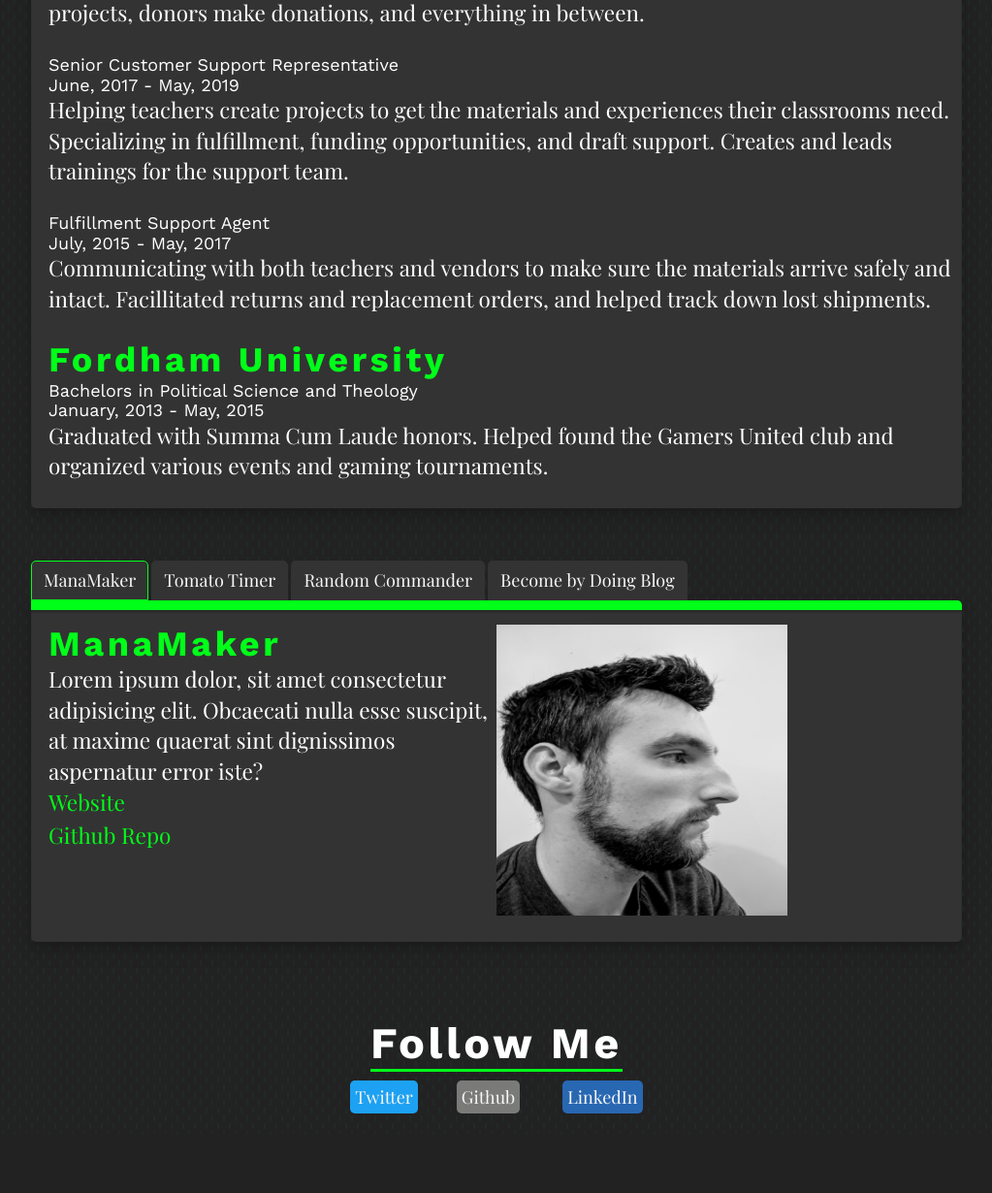
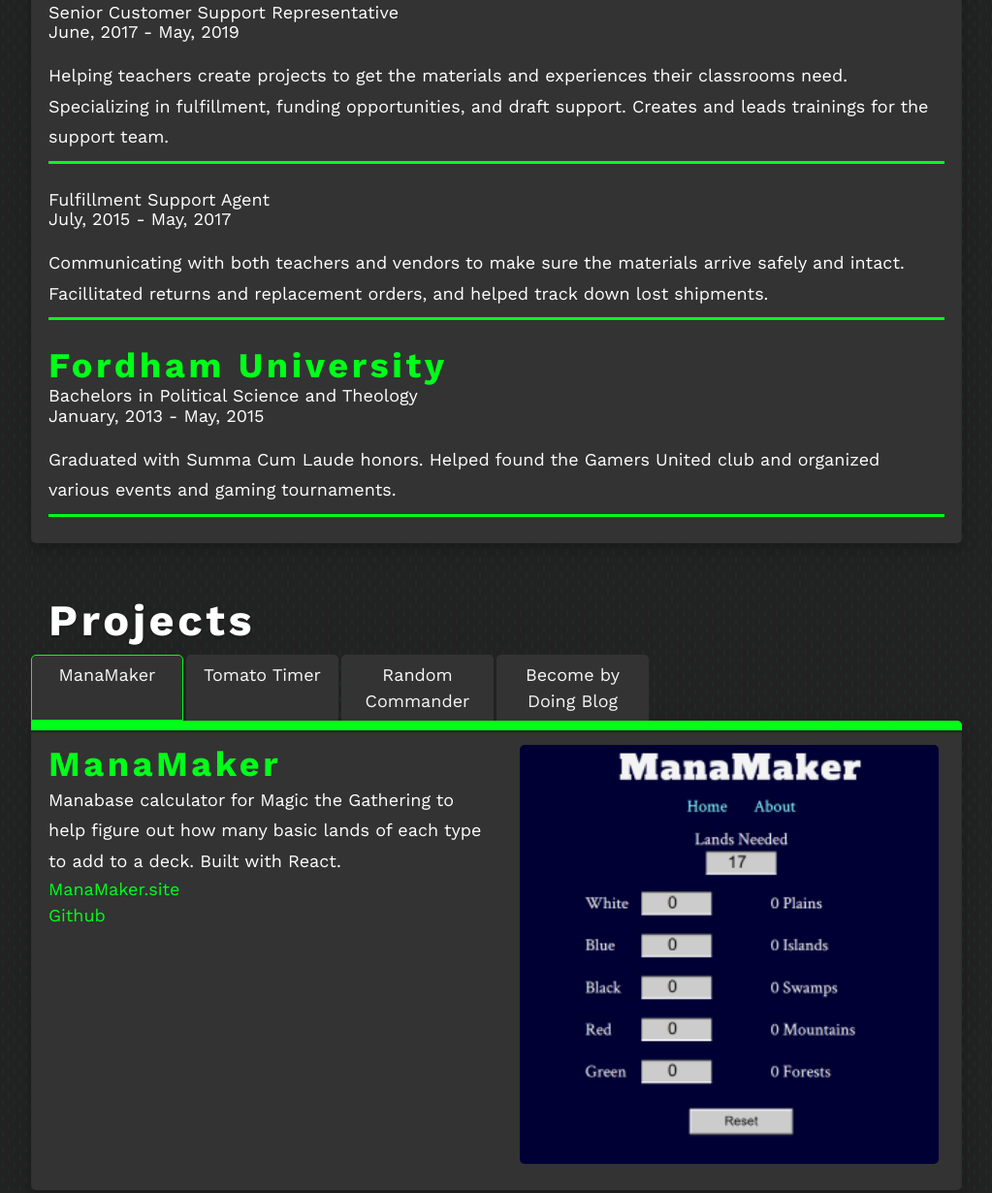
Before and after one commit to wdluft/personal-portfolio-gatsby, a Gatsby site: page /about in a window 1280 px wide. Shown: the part 890-2120 px from the top of the page at 97% size, without its empty margins (128-1151 px from the left). Before the commit the page ends 2059 px from the top, so only its background shows below. Built offline with nearby package versions, Linux system fonts and the light colour scheme; Gatsby itself is replaced by a stand-in of ours; a web font is replaced by a local one.

Commit message:
Added media queries and styles for about page components. Added photos and descriptions for projects component

```diff
--- a/src/components/about-page/aboutIntro.js
+++ b/src/components/about-page/aboutIntro.js
@@ -57,9 +57,8 @@
   }
 
   p {
-    font-size: var(--mediumFontSize);
-    line-height: 1.75rem;
     padding-left: 1rem;
+    padding-right: 1rem;
   }
 
   a {
@@ -69,4 +68,21 @@
       color: var(--tertiary-2);
     }
   }
+
+  /* small/mobile */
+  @media (max-width: 640px) {
+    grid-template-columns: 1fr;
+
+    img {
+      display: none;
+    }
+  }
+  /* medium/tablet */
+  @media (max-width: 768px) {
+    /* nothing right now */
+  }
+  /* large/tablet */
+  @media (max-width: 1024px) {
+    margin: 0 1rem 2rem;
+  }
 `
--- a/src/components/about-page/aboutResume.js
+++ b/src/components/about-page/aboutResume.js
@@ -27,4 +27,18 @@
   box-shadow: inset 0 2px 2px rgba(0, 0, 0, 0.25), var(--elevation-3);
   border-top: var(--tertiary-3) solid 10px;
   margin-bottom: 3rem;
+
+  /* small/mobile */
+  @media (max-width: 640px) {
+    /* nothing right now */
+  }
+  /* medium/tablet */
+  @media (max-width: 768px) {
+    /* nothing right now */
+  }
+  /* large/tablet */
+  @media (max-width: 1024px) {
+    /* nothing right now */
+    margin: 0 1rem 2rem;
+  }
 `
--- a/src/components/about-page/projectsTab.js
+++ b/src/components/about-page/projectsTab.js
@@ -1,7 +1,10 @@
 import React from 'react'
 import { Tab, Tabs, TabList, TabPanel } from 'react-tabs'
 import 'react-tabs/style/react-tabs.css'
-import headshot from '../../images/headshot.jpg'
+import blogImg from '../../images/become-by-doing 1.jpg'
+import randomCommanderImg from '../../images/randomcommander 1.jpg'
+import ManamakerImg from '../../images/manamaker 1.jpg'
+import tomatoTimerImg from '../../images/tomato-timer 1.jpg'
 import styled from 'styled-components'
 
 const ProjectsTab = () => {
@@ -20,26 +23,26 @@
             <div className="tabPannel__project-info">
               <h3>ManaMaker</h3>
               <p>
-                Lorem ipsum dolor, sit amet consectetur adipisicing elit.
-                Obcaecati nulla esse suscipit, at maxime quaerat sint
-                dignissimos aspernatur error iste?
+                Manabase calculator for Magic the Gathering to help figure out
+                how many basic lands of each type to add to a deck. Built with
+                React.
               </p>
               <a
                 href="https://manamaker.site"
                 target="_blank"
                 rel="noopener noreferrer"
               >
-                Website
+                ManaMaker.site
               </a>
               <a
                 href="https://github.com/wdluft/manamaker-version-2"
                 target="_blank"
                 rel="noopener noreferrer"
               >
-                Github Repo
+                Github
               </a>
             </div>
-            <img src={headshot} alt="Project" />
+            <img src={ManamakerImg} alt="ManaMaker" />
           </TabPannelWrapper>
         </TabPanel>
         <TabPanel>
@@ -47,26 +50,25 @@
             <div className="tabPannel__project-info">
               <h3>Tomato Timer</h3>
               <p>
-                Lorem ipsum dolor, sit amet consectetur adipisicing elit.
-                Obcaecati nulla esse suscipit, at maxime quaerat sint
-                dignissimos aspernatur error iste?
+                Pomodoro timer to set times to focus and take breaks while
+                working. Built with React.
               </p>
               <a
                 href="https://mystifying-heisenberg-8bc659.netlify.com/"
                 target="_blank"
                 rel="noopener noreferrer"
               >
-                Website
+                Mystifying-heisenberg-8bc659.netlify.com/
               </a>
               <a
                 href="https://github.com/wdluft/tomato-timer"
                 target="_blank"
                 rel="noopener noreferrer"
               >
-                Github Repo
+                Github
               </a>
             </div>
-            <img src={headshot} alt="Project" />
+            <img src={tomatoTimerImg} alt="Tomato Timer" />
           </TabPannelWrapper>
         </TabPanel>
         <TabPanel>
@@ -74,53 +76,49 @@
             <div className="tabPannel__project-info">
               <h3>Random Commander</h3>
               <p>
-                Lorem ipsum dolor, sit amet consectetur adipisicing elit.
-                Obcaecati nulla esse suscipit, at maxime quaerat sint
-                dignissimos aspernatur error iste?
+                App to get a random legengary creature card from Magic the
+                Gathering to build a commander deck around. Built with vanilla
+                JavaScript, using the Scryfall API.
               </p>
               <a
                 href="https://randomcommander.com/"
                 target="_blank"
                 rel="noopener noreferrer"
               >
-                Website
+                RandomCommander.com
               </a>
               <a
                 href="https://github.com/wdluft/randomcommander"
                 target="_blank"
                 rel="noopener noreferrer"
               >
-                Github Repo
+                Github
               </a>
             </div>
-            <img src={headshot} alt="Project" />
+            <img src={randomCommanderImg} alt="Random Commander" />
           </TabPannelWrapper>
         </TabPanel>
         <TabPanel>
           <TabPannelWrapper>
             <div className="tabPannel__project-info">
               <h3>Become by Doing Blog</h3>
-              <p>
-                Lorem ipsum dolor, sit amet consectetur adipisicing elit.
-                Obcaecati nulla esse suscipit, at maxime quaerat sint
-                dignissimos aspernatur error iste?
-              </p>
+              <p>Personal blog built using Gatsby and React.</p>
               <a
                 href="https://becomebydoing.me"
                 target="_blank"
                 rel="noopener noreferrer"
               >
-                Website
+                BecomebyDoing.me
               </a>
               <a
                 href="https://github.com/wdluft/become-by-doing-blog"
                 target="_blank"
                 rel="noopener noreferrer"
               >
-                Github Repo
+                Github
               </a>
             </div>
-            <img src={headshot} alt="Project" />
+            <img src={blogImg} alt="Become by Doing blog" />
           </TabPannelWrapper>
         </TabPanel>
       </Tabs>
@@ -135,6 +133,21 @@
     border: none;
     margin: 0 0 0 0;
     box-sizing: border-box;
+    display: grid;
+    grid-template-columns: repeat(auto-fill, minmax(150px, 1fr));
+    text-align: center;
+
+    /* small/mobile */
+    @media (max-width: 640px) {
+      display: grid;
+      grid-template-columns: 1fr 1fr;
+    }
+    /* medium/tablet */
+    @media (max-width: 768px) {
+    }
+    @media (max-width: 1024px) {
+      margin: 0 1rem;
+    }
   }
 
   .react-tabs__tab {
@@ -169,15 +182,15 @@
   margin-bottom: 3rem;
 
   img {
-    width: 300px;
-    height: 300px;
+    width: 90%;
+    border-radius: 5px;
+    margin: auto;
   }
 
   .tabPannel__project-info {
     display: flex;
     flex-direction: column;
     padding-left: 1rem;
-    font-size: var(--mediumFontSize);
 
     h3 {
       color: var(--tertiary-3);
@@ -187,4 +200,24 @@
       line-height: 1.75rem;
     }
   }
+
+  /* small/mobile */
+  @media (max-width: 640px) {
+    grid-template-columns: 1fr;
+    text-align: center;
+    padding-bottom: 1rem;
+
+    img {
+      max-width: 300px;
+      max-height: 300px;
+    }
+  }
+  /* medium/tablet */
+  @media (max-width: 768px) {
+    /* nothing right now */
+  }
+  /* large/tablet */
+  @media (max-width: 1024px) {
+    margin: 0 1rem 2rem;
+  }
 `
--- a/src/components/about-page/resumeItem.js
+++ b/src/components/about-page/resumeItem.js
@@ -5,11 +5,13 @@
 const ResumeItem = ({ position }) => {
   return (
     <ResumeItemWrapper>
-      {position.company ? <h3>{position.company}</h3> : ''}
-      <h5>{position.position}</h5>
-      <h5>
-        {position.start} - {position.end}
-      </h5>
+      <div className="position__heading">
+        {position.company ? <h3>{position.company}</h3> : ''}
+        <h5>{position.position}</h5>
+        <h5>
+          {position.start} - {position.end}
+        </h5>
+      </div>
       <p>{position.description}</p>
     </ResumeItemWrapper>
   )
@@ -23,11 +25,13 @@
 
 const ResumeItemWrapper = styled.div`
   padding-left: 1rem;
+  padding-right: 1rem;
   padding-bottom: 1.5rem;
 
   p {
-    line-height: 1.75rem;
-    font-size: var(--mediumFontSize);
+    font-family: var(--heading-font);
+    border-bottom: 3px solid var(--tertiary-3);
+    padding-bottom: 0.5rem;
   }
 
   h3 {
@@ -38,4 +42,21 @@
   h5 {
     font-weight: normal;
   }
+
+  .position__heading {
+    padding-bottom: 1rem;
+  }
+
+  /* small/mobile */
+  @media (max-width: 640px) {
+  }
+  /* medium/tablet */
+  @media (max-width: 768px) {
+    .position__heading {
+      text-align: center;
+    }
+  }
+  /* large/tablet */
+  @media (max-width: 1024px) {
+  }
 `
--- a/src/components/layout.css
+++ b/src/components/layout.css
@@ -32,8 +32,9 @@
   --bg-fill: var(--primary-3);
 
   /* Fonts */
-  --body-font: 'Playfair Display', serif;
+  /* --body-font: 'Playfair Display', serif; */
   --heading-font: 'Work Sans', sans-serif;
+  --body-font: 'Work Sans', sans-serif;
 
   /* Font sizes */
   --baseFontSize: 1rem;
--- a/src/pages/about.js
+++ b/src/pages/about.js
@@ -15,10 +15,11 @@
       <SEO title="About" />
       <Navbar pathName={location.pathname} />
       <AboutWrapper className="aboutDiv">
-        <h1>Who am I?</h1>
+        <h2>Who am I?</h2>
         <AboutIntro />
-        <h1>Resume</h1>
+        <h2>Resume</h2>
         <AboutResume />
+        <h2>Projects</h2>
         <ProjectsTab />
       </AboutWrapper>
       <Socials pathName={location.pathname} />
@@ -30,12 +31,13 @@
 
 const AboutWrapper = styled.div`
   max-width: 960px;
-  margin: 150px auto 25px;
+  margin: 100px auto 25px;
   display: flex;
   flex-direction: column;
 
-  h1 {
+  h2 {
     text-shadow: var(--elevation-1);
+    margin: 0 1rem 0.5rem;
   }
 
   a {
@@ -45,4 +47,20 @@
       color: var(--tertiary-2);
     }
   }
+
+  /* small/mobile */
+  @media (max-width: 640px) {
+    /* nothing right now */
+  }
+  /* medium/tablet */
+  @media (max-width: 768px) {
+    align-items: center;
+  }
+  /* large/tablet */
+  @media (max-width: 1024px) {
+    /* nothing right now */
+    h2 {
+      margin: 0 2rem 0.5rem;
+    }
+  }
 `
```
Also changed, not shown: src/images/become-by-doing 1.jpg (added), src/images/manamaker 1.jpg (added), src/images/randomcommander 1.jpg (added), src/images/tomato-timer 1.jpg (added).
